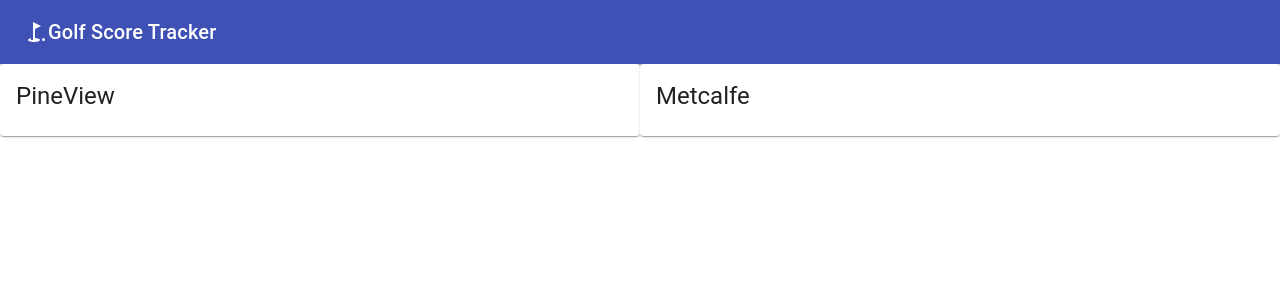
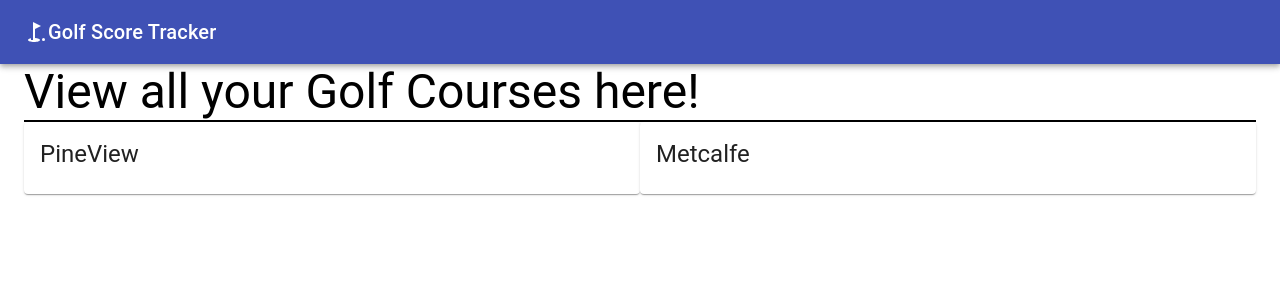
Before and after one commit to bhavik-tailor101/golf-app-frontend, a React (Create React App) app: page / in a window 1280 px wide. Shown: the top 300 px of the page. Built offline with nearby package versions, Linux system fonts and the light colour scheme.

Commit message:
getting somewhere...Adding a header to the course view page, need to add a modal and then separate out the cards a bit more

```diff
--- a/src/App.js
+++ b/src/App.js
@@ -3,12 +3,13 @@ import Navbar from './components/navbar/Navbar';
 import { BrowserRouter as Router, Switch, Route } from "react-router-dom";
 import GolfCourseCard from './components/golfCourse/GolfCourseCard';
 import GolfGrid from './components/golfCourse/GolfGrid';
+import GolfCoursesContainer from './components/golfCourse/GolfCoursesContainer';
 
 function App() {
   return (
     <div>
       <Navbar />
-      <GolfGrid />
+      <GolfCoursesContainer />
     </div>
   );
 }
--- /dev/null
+++ b/src/components/golfCourse/GolfCoursesContainer.jsx
@@ -0,0 +1,32 @@
+import React from 'react'
+import { Container, Box, Typography, makeStyles } from '@material-ui/core';
+import GolfGrid from './GolfGrid';
+
+const useStyles = makeStyles(theme => ({
+    pageHeader: {
+        font: 'Trebuchet MS'
+    }
+}));
+
+const GolfCoursesContainer = () => {
+    const classes = useStyles();
+    return(
+        <Container maxWidth="lg">
+
+                <Box
+                    borderColor="primary.main"
+                    borderBottom={2}
+                >
+                    <Typography
+                        variant="h3"
+                        className={classes.pageHeader}
+                    >
+                        View all your Golf Courses here!
+                    </Typography>
+
+                </Box>
+                <GolfGrid />
+        </Container>
+    );
+}
+export default GolfCoursesContainer;
--- a/src/components/golfCourse/GolfGrid.jsx
+++ b/src/components/golfCourse/GolfGrid.jsx
@@ -4,7 +4,7 @@ import GolfCourseCard from './GolfCourseCard';
 
 const GolfGrid = () => {
     return(
-        <Grid container rowSpacing={1} columnSpacing={{ xs: 1, sm: 2, md: 3 }}>
+        <Grid container rowSpacing={1} columnSpacing={{ xs: 3, sm: 2, md: 3 }}>
             <Grid xs={6}>
                 <GolfCourseCard
                     courseName="PineView"
```
